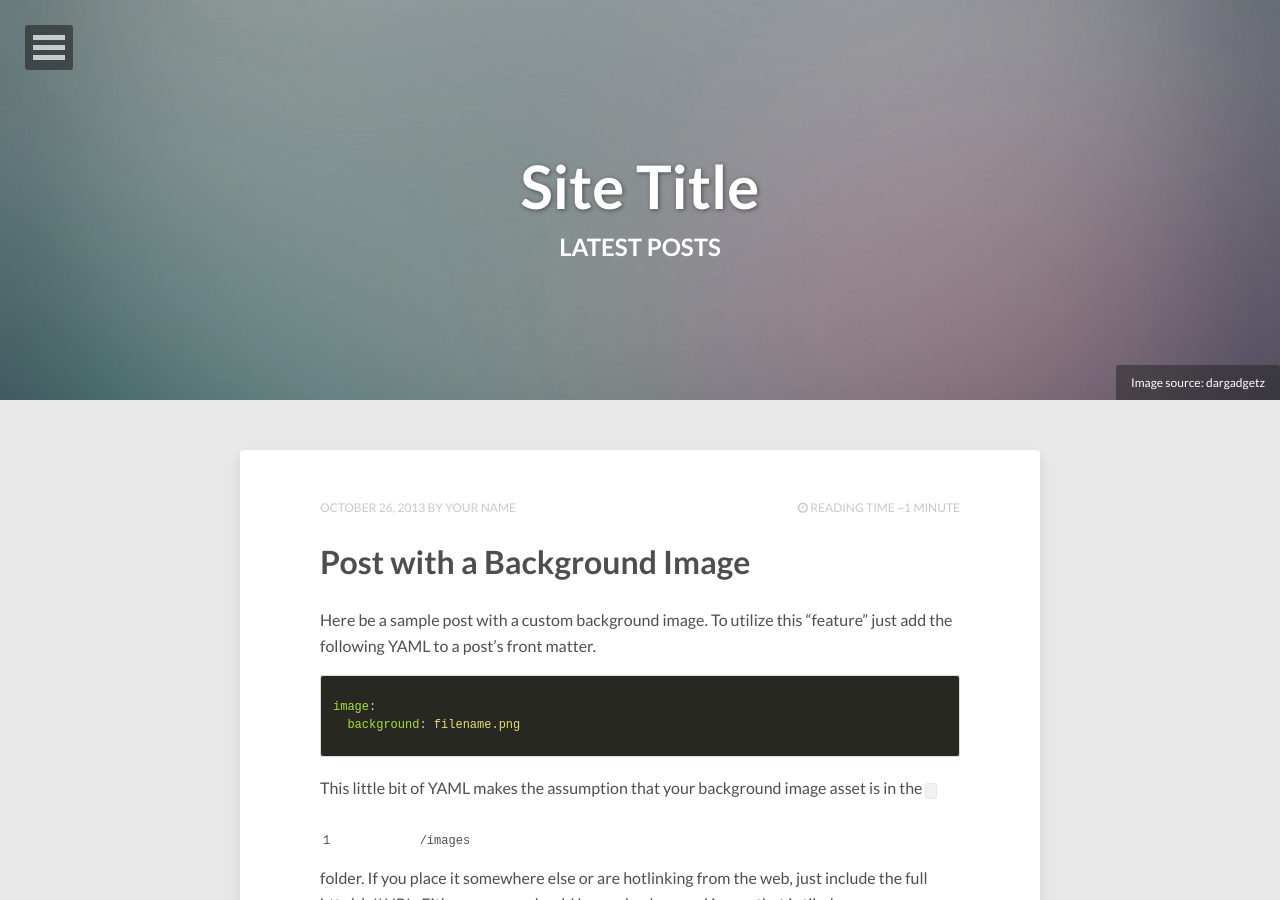
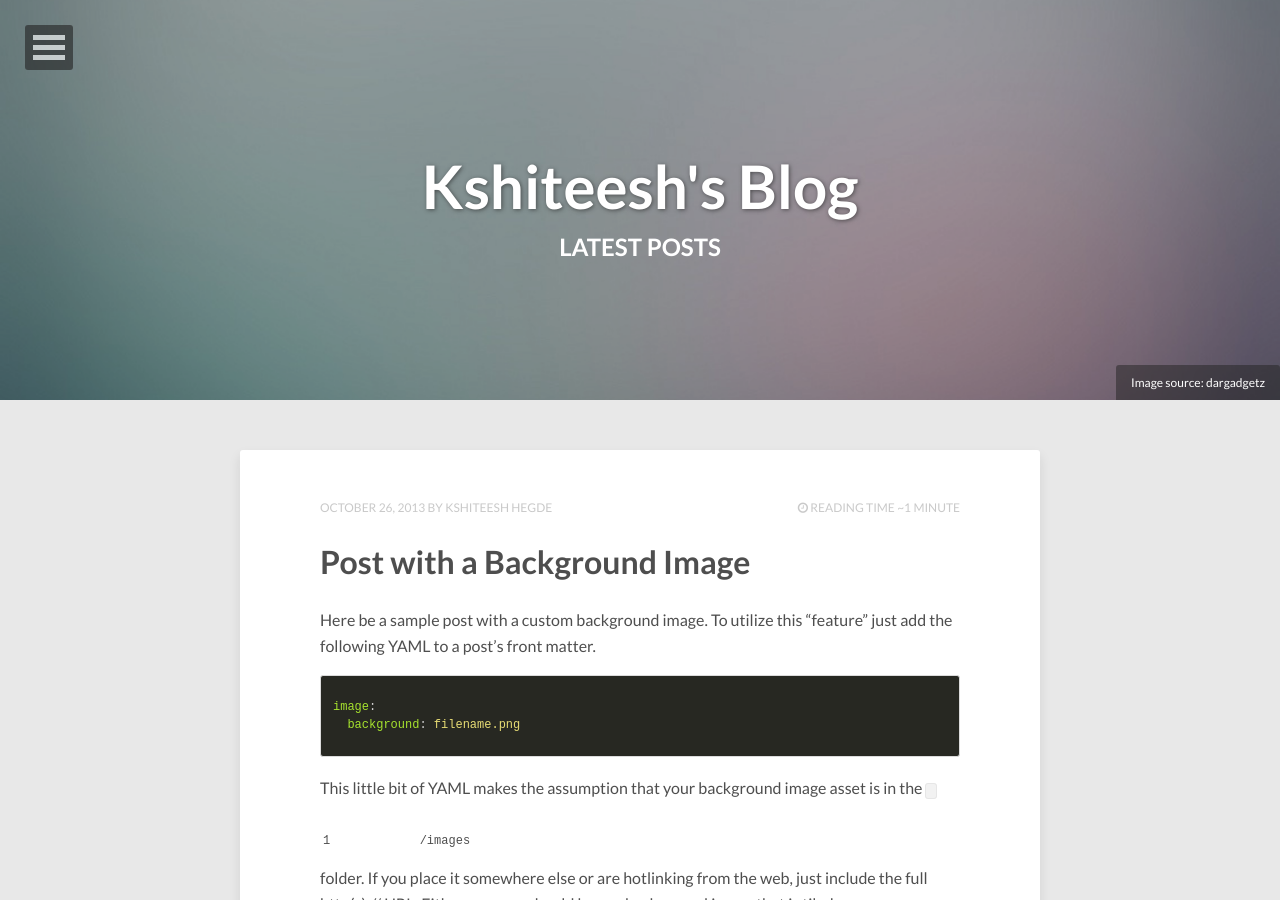
Before and after one commit to kshiteesh/personal_website, a Jekyll site: the page built from index.html, in a window 1280 px wide and 900 px high. Built offline with Jekyll 4.4.1, drawn with Linux system fonts in a browser that asks for light colours; nearby versions of some CDN libraries; the list of posts is cut into pages by our own code; some of the changed text lies outside the part shown.

Commit message:
Update Config

```diff
--- a/_config.yml
+++ b/_config.yml
@@ -1,5 +1,5 @@
-title:            Site Title
-description:      Describe your website here.
+title:            Kshiteesh's Blog
+description:      Travel Stories and more.
 disqus_shortname: hpstrtheme
 reading_time:     true
 words_per_minute: 200
@@ -9,10 +9,10 @@ url:
 
 # Owner/author information
 owner:
-  name:           Your Name
+  name:           Kshiteesh Hegde
   avatar:         avatar.jpg
-  bio:            "Your bio goes here. It shouldn't be super long but a good two sentences or two should suffice."
-  email:          you@email.com
+  bio:            "PhD Student in Computer Science at Rensselaer."
+  email:          kshiteesh@hegde.me
   # Social networking links used in footer. Update and remove as you like.
   twitter:
   facebook:
@@ -23,7 +23,7 @@ owner:
   flickr:
   tumblr:
   # google plus id, include the '+', eg +mmistakes
-  google_plus:    +yourid
+  google_plus:    +KshiteeshHegde
 
 # Background image to be tiled on all pages
 background:
```
